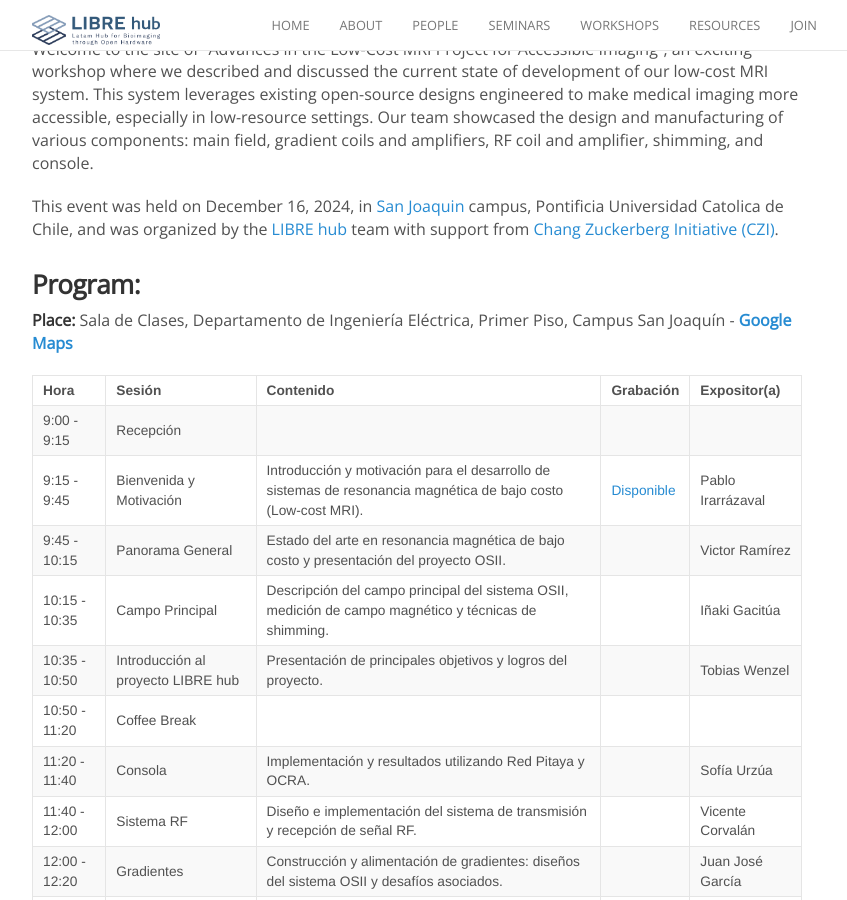
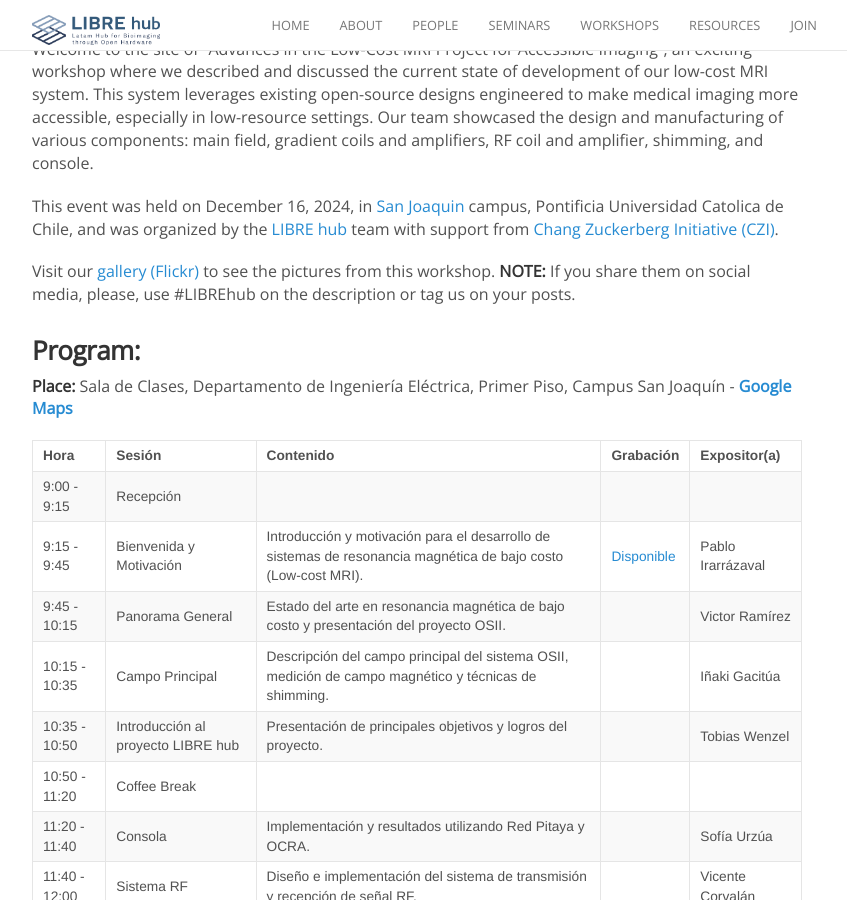
Before and after one commit to LIBREhub/LIBREhub.github.io, a Jekyll site: the page built from _posts/2024-10-24-low-cost-MRI.md, in a window 1280 px wide and 900 px high, scrolled down 527 px. Shown: the whole window, without its empty margins (223-1070 px from the left). Built offline with Jekyll 4.4.1, drawn with Linux system fonts in a browser that asks for light colours; nearby versions of some CDN libraries.

Commit message:
Update workshop content

```diff
--- a/_posts/2024-10-24-low-cost-MRI.md
+++ b/_posts/2024-10-24-low-cost-MRI.md
@@ -15,6 +15,8 @@ docu:
 Welcome to the site of "Advances in the Low-Cost MRI Project for Accessible Imaging", an exciting workshop where we described and discussed the current state of development of our low-cost MRI system. This system leverages existing open-source designs engineered to make medical imaging more accessible, especially in low-resource settings. Our team showcased the design and manufacturing of various components: main field, gradient coils and amplifiers, RF coil and amplifier, shimming, and console.
 
 This event was held on December 16, 2024, in [San Joaquin](https://www.uc.cl/universidad/nuestros-campus/san-joaquin/) campus, Pontificia Universidad Catolica de Chile, and was organized by the [LIBRE hub](https://librehub.github.io/people/) team with support from [Chang Zuckerberg Initiative (CZI)](https://chanzuckerberg.com/).
+
+Visit our <a href="https://www.flickr.com/photos/197037882@N02/albums">gallery (Flickr)</a> to see the pictures from this workshop. **NOTE:** If you share them on social media, please, use #LIBREhub on the description or tag us on your posts.
 
 ### Program:
 
```
